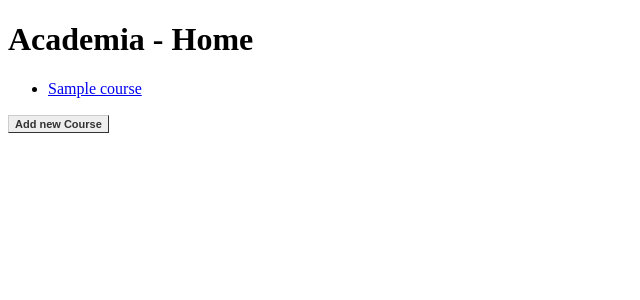
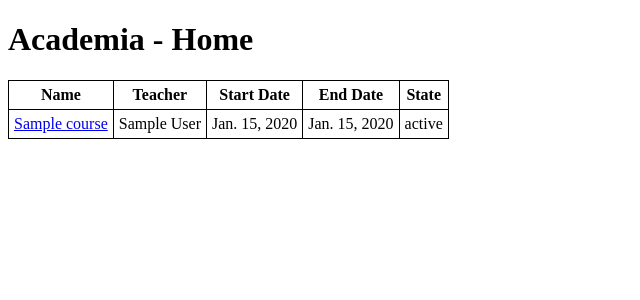
Before and after one commit to Jichuta/courses_app, a Django app: page /courses/ in a window 1280 px wide. Shown: the part 76-376 px from the top of the page, without its empty margins (0-640 px from the left). Run offline with Django 5.2, Linux system fonts and the light colour scheme; tables that the repository leaves empty hold one stand-in row (values such as "Sample post").

Commit message:
add the delete course action, add the add new student, update the readme file

```diff
--- a/courses/models.py
+++ b/courses/models.py
@@ -1,4 +1,5 @@
 from django.db import models
+from django.utils import timezone
 
 # Create your models here.
 class Teacher(models.Model):
@@ -17,12 +18,21 @@ class Student(models.Model):
         return '{} (CI: {})'.format(self.name, self.ci)
 
 class Course(models.Model):
+    name = models.CharField(max_length=200)
     teacher = models.ForeignKey(Teacher, on_delete=models.CASCADE)
-    name = models.CharField(max_length=200)
     start_date = models.DateField()
+    end_date = models.DateField(default=timezone.now)
+    state = models.CharField(max_length=20, default='Activo') # Activo, Inactivo, Concluido y Anulado
+    material_curso = models.CharField(max_length=200, default='libros,web')
 
     def __str__(self):
-        return self.name
+        return '{} - {} - {} - {} - {}'.format(
+            self.name,
+            self.teacher,
+            self.start_date,
+            self.end_date,
+            self.state
+        )
 
 class CourseStudent(models.Model):
     course = models.ForeignKey(Course, on_delete=models.CASCADE)
--- a/courses/templates/courses/add_course_student.html
+++ b/courses/templates/courses/add_course_student.html
@@ -1,3 +1,5 @@
+{% include 'partials/navbar.html' %}
+
 <h1>Añadir nuevo estudiante al curso "{{ course.name }}"</h1>
 
 <form method="post">
--- a/courses/templates/courses/index.html
+++ b/courses/templates/courses/index.html
@@ -1,9 +1,4 @@
 {% include 'partials/navbar.html' %}
-
-<h1>Academia - Home</h1>
-{% include "courses/lists.html" %}
-
-<a href="http://localhost:8000/courses/add_course/" class="button">Add new Course</a>
 
 <style>
   .button {
@@ -18,3 +13,13 @@
 border-left: 1px solid #CCCCCC;
 }
 </style>
+
+<h1>Academia - Home</h1>
+{% include "courses/lists.html" %}
+
+<div>
+  {% if request.session.user_role == "director" or request.session.user_role == "administrador" %}
+      <a href="http://localhost:8000/courses/add_course/" class="button">Nuevo Curso</a>
+      <a href="http://localhost:8000/courses/student/" class="button">Nuevo Estudiante</a>
+  {% endif %}
+</div>
--- a/courses/templates/courses/lists.html
+++ b/courses/templates/courses/lists.html
@@ -1,5 +1,50 @@
-<ul>
+<!-- <ul>
     {% for course in courses %}
     <li><a href="{% url 'courses:course_detail' course.id %}">{{ course.name }}</a></li>
     {% endfor %}
-</ul>
+</ul> -->
+<style>
+    table {
+      border-collapse: collapse;
+    }
+    tr, td, th {
+      border: solid;
+      border-width: 1px;
+      padding: 5px;
+    }
+</style>
+
+<table>
+    <thead>
+        <tr>
+            <th>Name</th>
+            <th>Teacher</th>
+            <th>Start Date</th>
+            <th>End Date</th>
+            <th>State</th>
+            {% if request.session.user_role == "director" or request.session.user_role == "administrador" %}
+            <th>Actions</th>
+            {% endif %}
+        </tr>
+    </thead>
+    <tbody>
+        {% for course in courses %}
+        <tr>
+            <td><a href="{% url 'courses:course_detail' course.id %}">{{ course.name }}</a></td>
+            <td>{{ course.teacher }}</td>
+            <td>{{ course.start_date }}</td>
+            <td>{{ course.end_date }}</td>
+            <td>{{ course.state }}</td>
+            {% if request.session.user_role == "director" or request.session.user_role == "administrador" %}
+            <td>
+
+                <form action="{% url 'courses:delete_course' course.id %}" method="post" style="display:inline;">
+                    {% csrf_token %}
+                    <button type="submit">Delete</button>
+                </form>
+            </td>
+            {% endif %}
+        </tr>
+        {% endfor %}
+    </tbody>
+</table>
--- a/courses/templates/courses/students.html
+++ b/courses/templates/courses/students.html
@@ -16,6 +16,6 @@
 <h2>Lista de Estudiantes</h2>
 <ul>
     {% for student in students %}
-    <li>{{ student.name }}</li>
+    <li>{{ student.name }} - {{ student.ci }}</li>
     {% endfor%}
 </ul>
--- a/courses/urls.py
+++ b/courses/urls.py
@@ -3,7 +3,7 @@ from django.shortcuts import redirect
 from . import view
 from .views.views_students import save_student
 from .views.views_teacher import save_teacher
-from .views.view_course import add_course
+from .views.view_course import add_course, delete_course
 from .views.views_courses import course_detail
 from .views.views_coursestudent import add_course_student
 from .views.views_user import login_page, user_login, user_logout
@@ -23,6 +23,7 @@ urlpatterns = [
     path('login/',login_page, name='login_page'),
     path('user_login', user_login, name='user_login'),
     path('logout', user_logout, name='user_logout'),
+    path('course/<int:course_id>/delete/', delete_course, name="delete_course"),
 
     # Catch-all pattern to redirect to login_page
     re_path(r'^.*$', lambda request: redirect('courses:login_page'), name='catch_all'),
```
Also changed, not shown: courses/templates/courses/course.html (+16 -0 lines), courses/views/view_course.py (+13 -2 lines), README.md, courses/migrations/0006_course_end_date_course_material_curso_course_state.py (added). Lines whose indentation alone changed are shown as unchanged.
